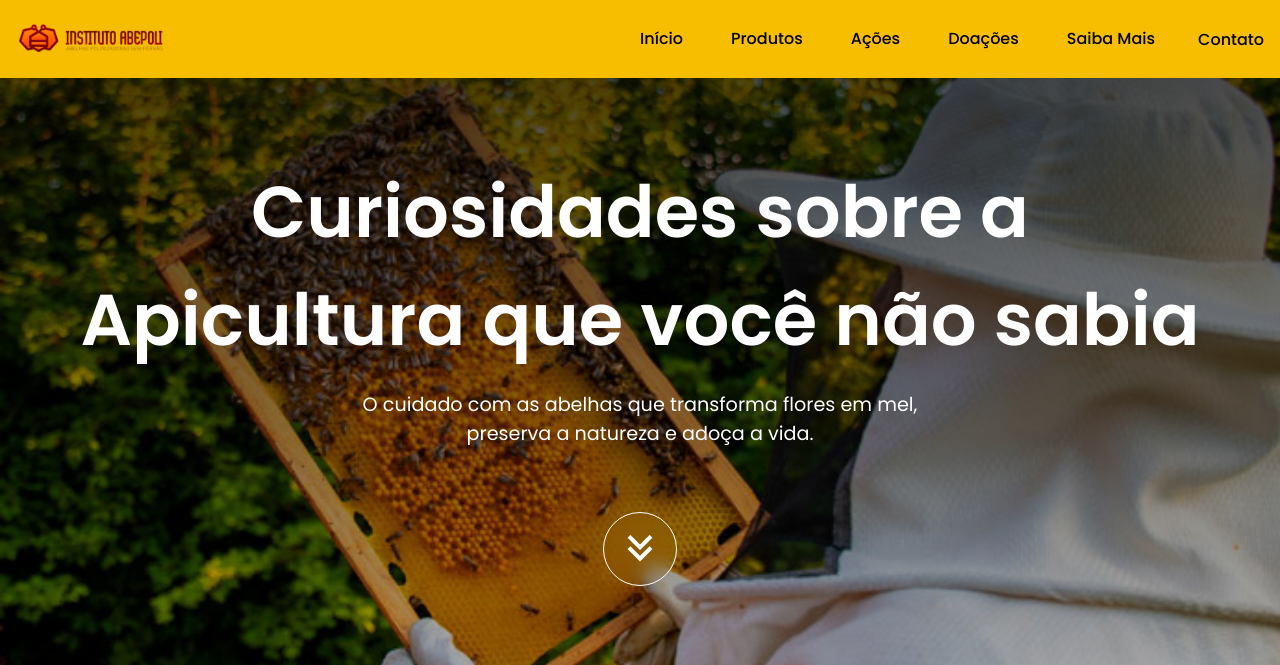
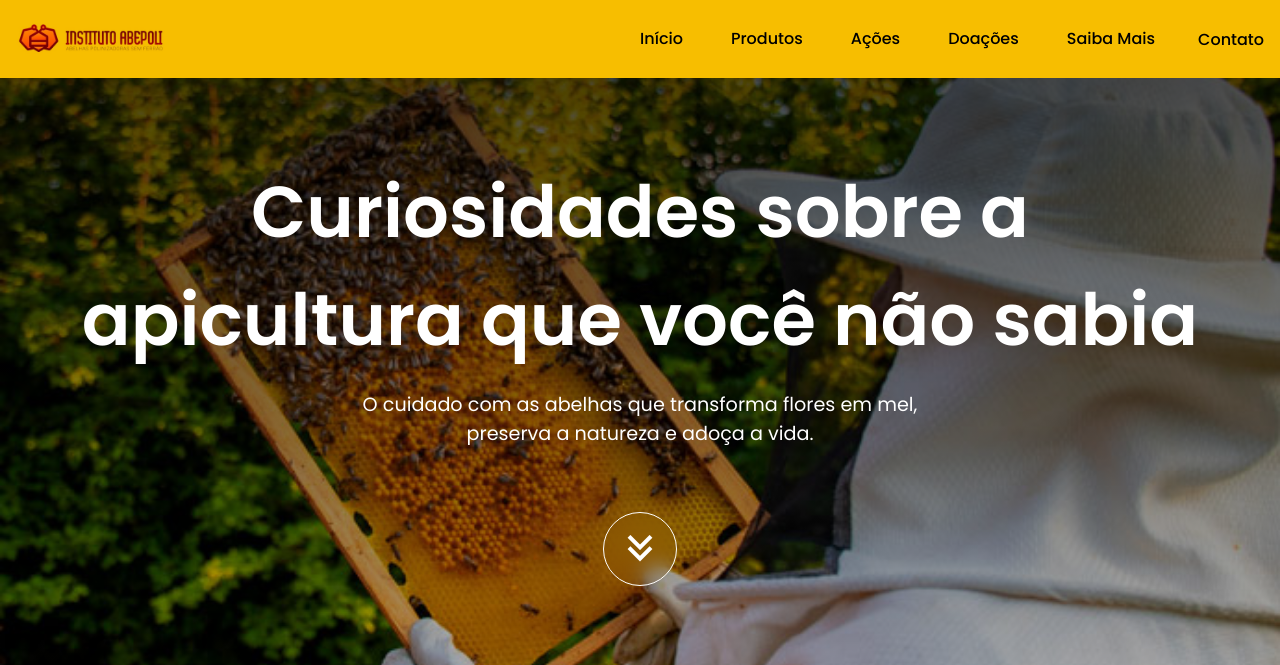
Before and after one commit to lannakamilly/projeto_abepoli, a PHP site: page /curiosidades.php in a window 1280 px wide. Shown: the top 665 px of the page. Run offline with PHP 8.4, Linux system fonts and the light colour scheme.

Commit message:
mudei so a letra q tava maiuscula

```diff
--- a/curiosidades.php
+++ b/curiosidades.php
@@ -102,7 +102,7 @@ if ($logado):
             <img src="img/apicultura-header.jpg" alt="Apicultura" />
         </div>
         <div class="section__container header__container" id="home">
-            <h1>Curiosidades sobre a Apicultura que você não sabia</h1>
+            <h1>Curiosidades sobre a apicultura que você não sabia</h1>
             <p>O cuidado com as abelhas que transforma flores em mel, preserva a natureza e adoça a vida.</p>
             <a href="#choose"><i class="ri-arrow-down-double-line"></i></a>
         </div>
@@ -112,7 +112,7 @@ if ($logado):
     <section class="section__container choose__container" id="choose">
         <img class="choose__bg" src="img/dot-bg.png" alt="bg" />
         <div class="choose__content">
-            <h2 class="section__header">O que é Apicultura?</h2>
+            <h2 class="section__header">O que é apicultura?</h2>
             <p class="section__subheader">
                 Confira abaixo tópicos sobre o incrível mundo da apicultura
                 e a importância das abelhas para a natureza.
```
